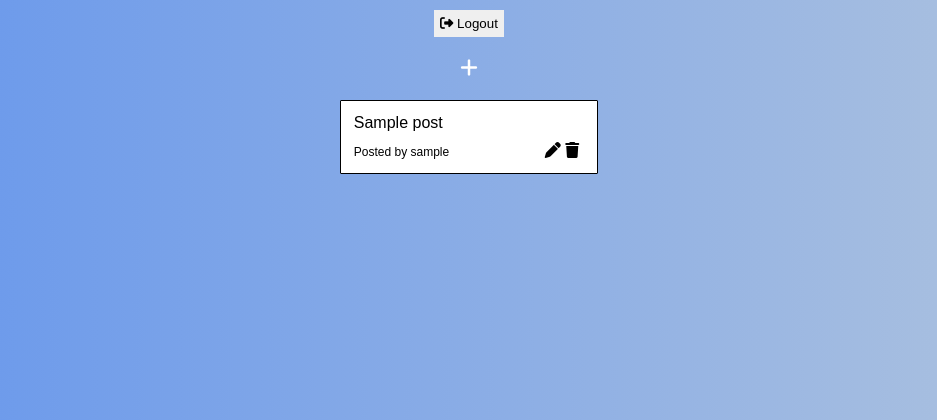
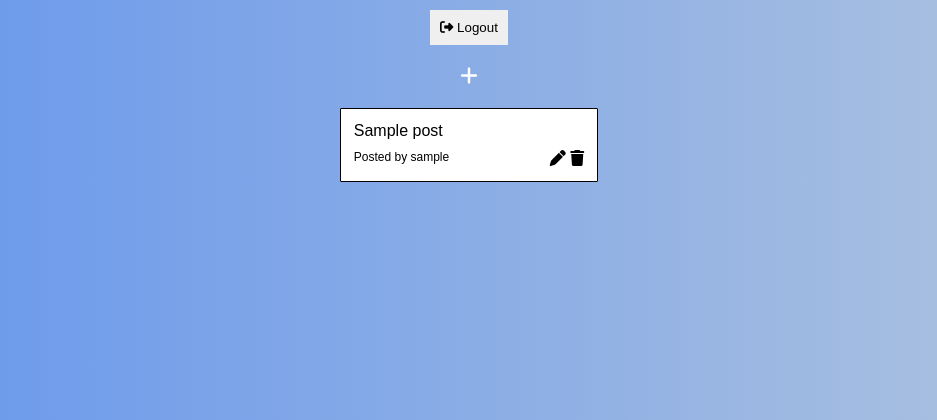
Before and after one commit to DanieII/AllPost, a Django app: page / in a window 1280 px wide. Shown: the top 420 px of the page, without its empty margins (171-1108 px from the left). Run offline with Django 4.2, Linux system fonts and the light colour scheme; a user stored in the database is signed in; tables that the repository leaves empty hold one stand-in row (values such as "Sample post").

Commit message:
Added more css to the posts pages

```diff
--- a/posts/models.py
+++ b/posts/models.py
@@ -5,7 +5,7 @@ from django.db import models
 class Post(models.Model):
     user = models.ForeignKey(User, on_delete=models.CASCADE)
     title = models.CharField(max_length=50)
-    content = models.TextField(blank=True)
+    content = models.TextField()
     created = models.DateTimeField(auto_now_add=True)
 
     def __str__(self):
@@ -18,5 +18,4 @@ class Post(models.Model):
 class Comments(models.Model):
     user = models.ForeignKey(User, on_delete=models.CASCADE)
     post = models.ForeignKey(Post, null=True, on_delete=models.CASCADE)
-    # created = models.DateTimeField(auto_now_add=True)
     content = models.TextField()
--- a/posts/urls.py
+++ b/posts/urls.py
@@ -1,11 +1,11 @@
 from django.urls import path
 
-from posts.views import posts, post_details, delete_post, update_post, create_post
+from posts.views import posts, post_details, delete_post, edit_post, create_post
 
 urlpatterns = [
     path('', posts, name='posts'),
     path('<int:pk>/', post_details, name='post'),
     path('create-post/', create_post, name='create'),
-    path('update-post/<int:pk>/', update_post, name='update'),
+    path('update-post/<int:pk>/', edit_post, name='update'),
     path('delete-post/<int:pk>/', delete_post, name='delete'),
 ]
--- a/posts/views.py
+++ b/posts/views.py
@@ -49,7 +49,7 @@ def post_details(request, pk):
     return render(request, 'posts/post.html', context=context)
 
 
-def update_post(request, pk):
+def edit_post(request, pk):
     post = get_object_or_404(Post, pk=pk)
     if request.user == post.user:
         if request.method == 'POST':
@@ -74,13 +74,13 @@ def update_post(request, pk):
 
                 return redirect('posts')
         else:
-            form = CreateUpdatePostForm()
+            form = CreateUpdatePostForm(instance=post)
     else:
         return redirect('posts')
 
     context = {
         'form': form,
-        'action': 'Update'
+        'action': 'Edit'
     }
     return render(request, 'posts/post_form.html', context=context)
 
--- a/static/css/posts/base.css
+++ b/static/css/posts/base.css
@@ -39,3 +39,8 @@ body {
     transition: color 1s;
     color: transparent;
 }
+
+textarea {
+    resize: none;
+    font-family: 'Noto Sans Nandinagari', sans-serif;
+}
--- a/static/css/posts/posts.css
+++ b/static/css/posts/posts.css
@@ -23,21 +23,29 @@ a {
     text-decoration: none;
 }
 
-.owner-actions {
-    float: right;
-    margin-right: 5px;
-}
-
 #container {
     border: none;
 }
 
-#container > button {
-    padding: 6px;
+#logout {
+    height: 35px;
     margin-bottom: 20px;
+}
+
+#logout > button {
+    padding: 10px;
     border: none;
 }
 
-#container > button:hover {
+#logout > button:hover {
     border: 1px solid black;
 }
+
+#bottom {
+    display: flex;
+    flex-wrap: wrap;
+}
+
+#owner-actions {
+    margin-left: auto;
+}
--- a/templates/posts/post.html
+++ b/templates/posts/post.html
@@ -6,6 +6,7 @@
 {% block styles %}
     <link rel="stylesheet" href="{% static 'css/posts/post.css' %}">
 {% endblock styles %}
+
 {% block content %}
     <div id="post">
         <div id="title">
--- a/templates/posts/post_form.html
+++ b/templates/posts/post_form.html
@@ -6,6 +6,7 @@
 {% block styles %}
     <link rel="stylesheet" href="{% static 'css/posts/create-update-form.css' %}">
 {% endblock styles %}
+
 {% block content %}
     <form method="post">{% csrf_token %}
         {% for element in form %}
--- a/templates/posts/posts.html
+++ b/templates/posts/posts.html
@@ -8,22 +8,26 @@
 {% endblock styles %}
 
 {% block content %}
+    <div id="logout">
         <button onclick="location.href='{% url 'logout' %}'"><i class="fa-solid fa-right-from-bracket" style="color: #000000;"></i> Logout</button>
+    </div>
     <a href="{% url 'create' %}" style="font-size: 20px; margin-bottom: 20px"><i class="fa-solid fa-plus" style="color: white;" id="create-button"></i></a>
     <div id="posts">
         {% for post in posts %}
         <div class="post" onclick="location.href='{% url 'post' post.id %}'">
             <div class="post-content">
                 <p style="margin-bottom: 10px">{{ post }}</p>
+                <div id="bottom">
                     <p style="font-size: 12px; display: inline-block;">Posted by {{ post.user }}</p>
                     {% if post.user == request.user %}
-                    <div class="owner-actions">
+                        <div id="owner-actions">
                             <a href="{% url 'update' post.id %}"><i class="fa-solid fa-pen" style="color: black;"></i></a>
                             <a href="{% url 'delete' post.id %}"><i class="fa-solid fa-trash" style="color: black;"></i></a>
                         </div>
                     {% endif %}
                 </div>
             </div>
+        </div>
         {% endfor %}
     </div>
 {% endblock content %}
--- a/templates/users/login.html
+++ b/templates/users/login.html
@@ -2,6 +2,7 @@
 {% block title %}
     Login
 {% endblock title %}
+
 {% block content %}
     <h1>Login</h1>
     <form method="POST">{% csrf_token %}
--- a/templates/users/register.html
+++ b/templates/users/register.html
@@ -2,6 +2,7 @@
 {% block title %}
     Register
 {% endblock title %}
+
 {% block content %}
     <h1>Register</h1>
     <form method="POST">{% csrf_token %}
```
Also changed, not shown: static/css/posts/create-update-form.css (+15 -0 lines), static/css/posts/post.css (+10 -5 lines), templates/posts/navbar.html (deleted, +0 -26 lines), templates/posts/post_confirm_delete.html (deleted, +0 -14 lines). Lines whose indentation alone changed are shown as unchanged.
